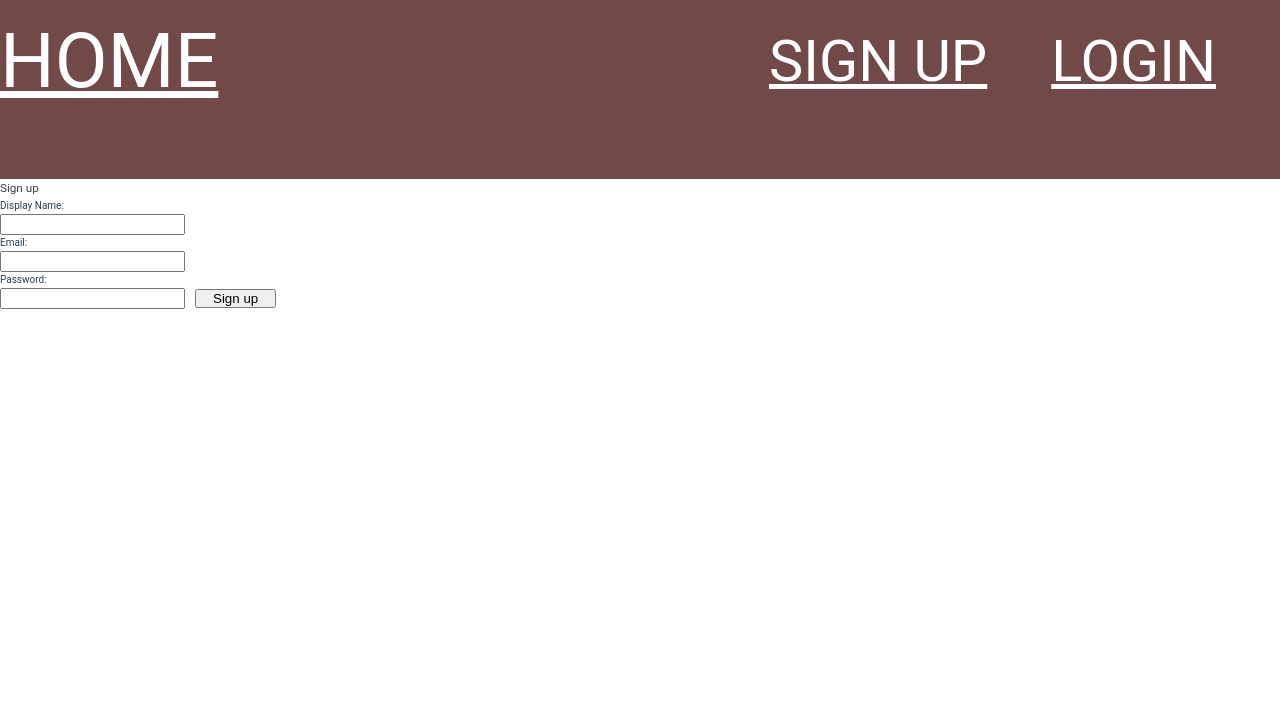
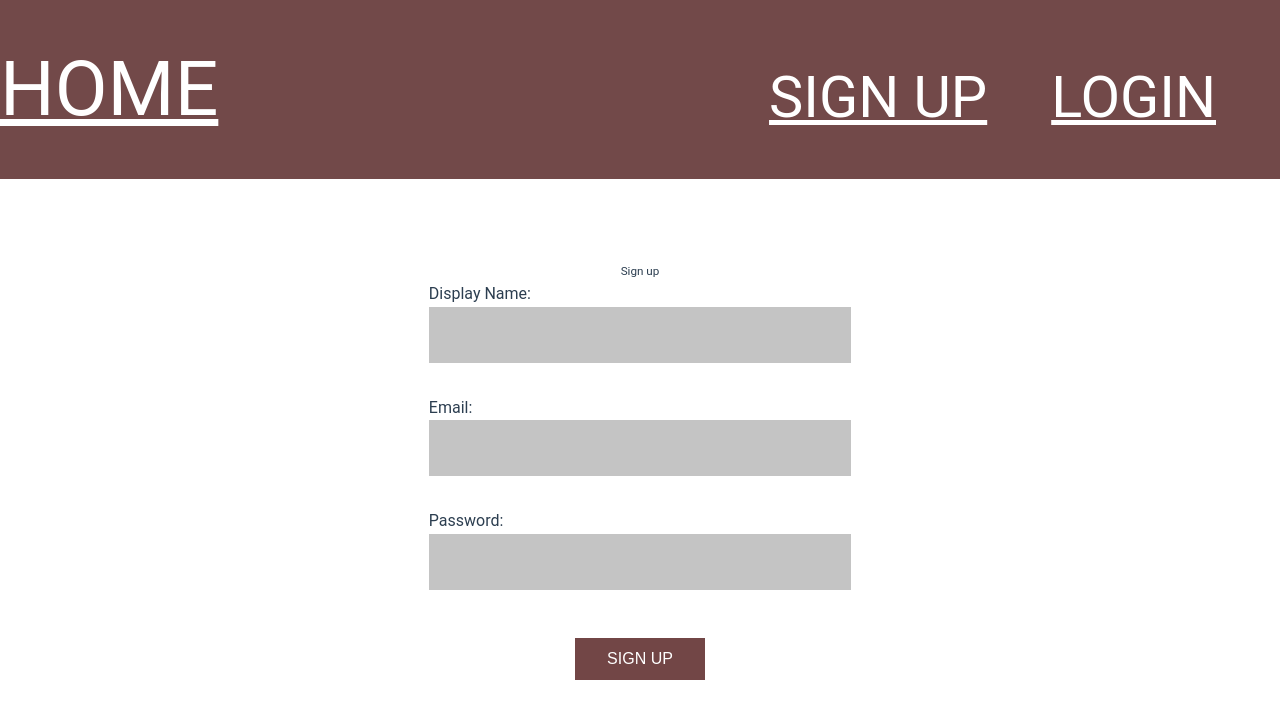
Before and after one commit to staten-island-tech/vue-project-2-edwin-and-thomas-and-n-i-k-i-t-a-daniel, a Vue app in the folder vue-project/: page /signup in a window 1280 px wide. Shown: the top 718 px of the page. Built offline with nearby package versions, Linux system fonts and the light colour scheme; no server answers.

Commit message:
working on forms

```diff
--- a/vue-project/src/App.vue
+++ b/vue-project/src/App.vue
@@ -1,6 +1,6 @@
 <template>
   <div>
-  <navBar/>
+    <navBar/>
     <router-view/>
   </div>
 </template>
--- a/vue-project/src/components/navBar.vue
+++ b/vue-project/src/components/navBar.vue
@@ -5,7 +5,7 @@
 <!--       <router-link class=router to="/about">About</router-link> -->
       <div class=notHome><router-link class=router to="/signup" v-if="!user">SIGN UP</router-link>
       <router-link class=router to="/login" v-if="!user">LOGIN</router-link>
-      <router-link class=router :to="`/user/${user.uid}`" v-if="user">{{ user.displayName.toUpperCase() }}/profile ig   </router-link> <!-- your choice to make it profile or person's username -->
+      <router-link class=router :to="`/user/${user.uid}`" v-if="user">PROFILE</router-link> <!-- your choice to make it profile or person's username -->
 <!--         <span>Logged in as {{ user.displayName }}</span> looked bad -->
         <a v-if="user" class=router @click="handleClick">SIGN OUT</a>
       </div>
@@ -33,6 +33,9 @@ const authIsReady = computed(() => store.state.authIsReady)
 nav {
     background-color:#724949;
     height: 11.2rem;
+    display: flex;
+    justify-content: space-between;
+    align-items: center;
 }
 a {
   color: white;
--- a/vue-project/src/views/Login.vue
+++ b/vue-project/src/views/Login.vue
@@ -2,11 +2,15 @@
     <form @submit.prevent="handleSubmit">
         <h3>Login</h3>
 
-        <label for="email">Email:</label>
-        <input type="email" name="email" v-model="email" required>
+        <div class="form-input">
+            <label for="email">Email:</label>
+            <input type="email" name="email" v-model="email" required>
+        </div>
 
-        <label for="email">Password:</label>
-        <input type="password" name="password" v-model="password" required>
+        <div class="form-input">
+            <label for="email">Password:</label>
+            <input type="password" name="password" v-model="password" required>
+        </div>
 
         <button>Login</button>
         <div v-if="error">{{ error }}</div>
@@ -39,4 +43,50 @@ const handleSubmit = async () => {
 
 <style scoped>
 
+form {
+    width: 100%;
+    height: 75vh;
+    display: flex;
+    justify-content: center;
+    align-items: center;
+    flex-flow: column nowrap;
+}
+
+.form-input {
+    display: flex;
+    justify-content: center;
+    flex-direction: column;
+    margin-bottom: 2rem;
+}
+
+button {
+    color: white;
+    background-color: #724646;
+    text-transform: uppercase;
+    text-decoration: none;
+    padding: .75rem 2rem;
+    display: inline-block;
+    margin: 1rem;
+    font-size: 1rem;
+    border: none;
+    border-radius: 0;
+    transition: all 0.2s;
+}
+
+input {
+    background-color: #c4c4c4;
+    border: none;
+    width: 33vw;
+    height: 7vh;
+    padding: .75rem 2rem;
+    font-size: 2rem;
+    text-align: center;
+}
+
+label {
+    font-size: 1rem;
+}
+
+
+
 </style>
--- a/vue-project/src/views/SignUp.vue
+++ b/vue-project/src/views/SignUp.vue
@@ -2,14 +2,20 @@
     <form @submit.prevent="handleSubmit">
         <h3>Sign up</h3>
 
+        <div class="form-input">
             <label for="dname">Display Name:</label>
             <input type="dname" name="dname" v-model="dname" required>
+        </div>
 
+        <div class="form-input">
             <label for="email">Email:</label>
             <input type="email" name="email" v-model="email" required>
+        </div>
 
+        <div class="form-input">
             <label for="email">Password:</label>
             <input type="password" name="password" v-model="password" required>
+        </div>
 
         <button>Sign up</button>
         <div v-if="error">{{ error }}</div>
@@ -45,6 +51,50 @@ const handleSubmit = async () => {
 
 <style scoped>
 
+form {
+    width: 100%;
+    height: 75vh;
+    display: flex;
+    justify-content: center;
+    align-items: center;
+    flex-flow: column nowrap;
+}
+
+.form-input {
+    display: flex;
+    justify-content: center;
+    flex-direction: column;
+    margin-bottom: 2rem;
+}
+
+button {
+    color: white;
+    background-color: #724646;
+    text-transform: uppercase;
+    text-decoration: none;
+    padding: .75rem 2rem;
+    display: inline-block;
+    margin: 1rem;
+    font-size: 1rem;
+    border: none;
+    border-radius: 0;
+    transition: all 0.2s;
+}
+
+input {
+    background-color: #c4c4c4;
+    border: none;
+    width: 33vw;
+    height: 7vh;
+    padding: .75rem 2rem;
+    font-size: 2rem;
+    text-align: center;
+}
+
+label {
+    font-size: 1rem;
+}
+
 
 
 </style>
```
Lines whose indentation alone changed are shown as unchanged.
